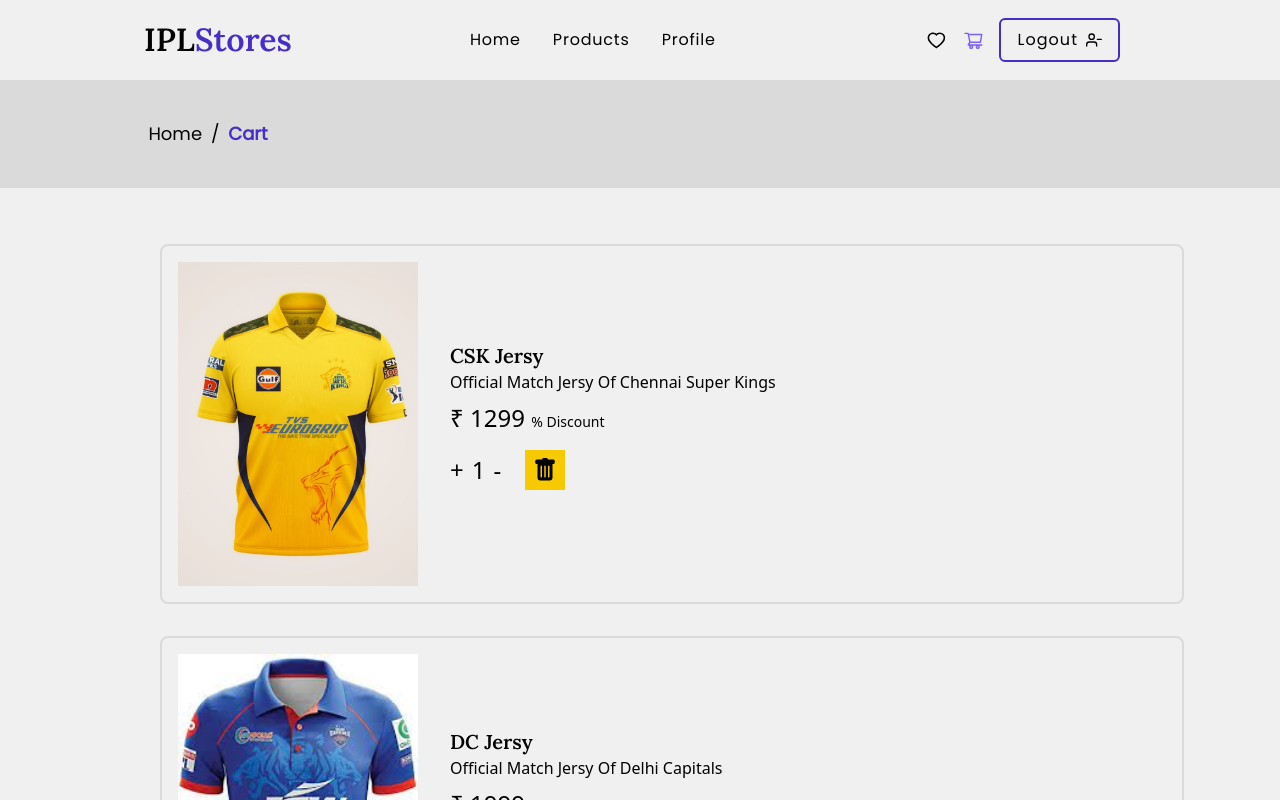
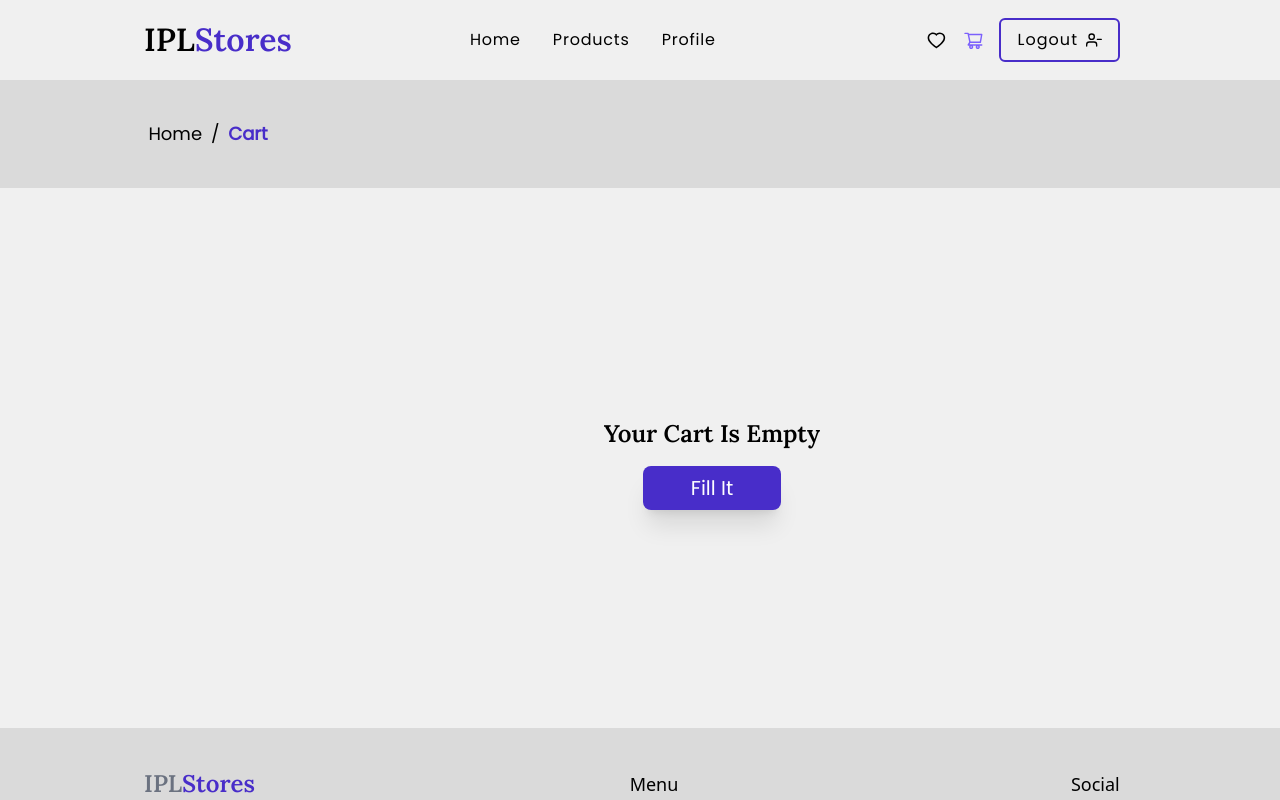
Before and after one commit to the-mainak-banerjee/ipl-stores, a React (Create React App) app: page /cart in a window 1280 px wide. Shown: the top 800 px of the page. Built offline with nearby package versions, Linux system fonts and the light colour scheme.

Commit message:
feat: created button component

```diff
--- a/src/components/FilterBar.jsx
+++ b/src/components/FilterBar.jsx
@@ -1,5 +1,6 @@
 import React from 'react'
 import { useFilter } from '../context/filter-context'
+import { PrimaryButton } from './PrimaryButton'
 
 
 export const FilterBar = () => {
@@ -62,7 +63,7 @@ export const FilterBar = () => {
           <p>{state.priceRange}</p>
         </div>
 
-        <div className='flex flex-col items-start mb-6'>
+        <div className='flex flex-col items-start mb-4'>
           <p className='mb-2 font-lora text-xl'>Sort By</p>
           <span className='flex'>
             <input type='radio' id='lth' name='sortBy' value='Low' checked={state.sortBy === 'Low'} onChange={handleSortBy}/>
@@ -83,7 +84,7 @@ export const FilterBar = () => {
         </div>
 
         <div>
-          <button type='button' className='bg-primary text-white px-4 py-2 hover:bg-secondary hover:text-black' onClick={handleClear}>Clear Filter</button>
+          <PrimaryButton onClick={handleClear}>Clear Filter</PrimaryButton>
         </div>
 
       </aside>
--- a/src/components/Input.jsx
+++ b/src/components/Input.jsx
@@ -38,7 +38,7 @@ export const Input = ({label, type, value, validation, onChange, status }) => {
       </label>
       <input
         id={label}
-        className={`p-3 bg-ternary outline-0 border-2 border-black rounded w-full text-black  ${!validation ? value ? 'border-red-700' : 'focus:outline-2 focus:outline-blue-700' : 'border-green-700'}`}
+        className={`p-3 bg-ternary outline-0 border-2 border-black rounded-lg w-full text-black  ${!validation ? value ? 'border-red-700' : 'focus:outline-2 focus:outline-blue-700' : 'border-green-700'}`}
         type={type}
         required
         value={value}
--- a/src/components/Navbar.jsx
+++ b/src/components/Navbar.jsx
@@ -78,7 +78,7 @@ export const Navbar = () => {
             : <NavLink to='/login'
                 className={(navData) => navData.isActive ? 'underline font-semibold text-primaryHover hidden lg:block' : 'hidden lg:block'}>
                 <buton
-                  className='text-xl flex items-center border-2 border-primary px-4 py-2 rounded-md hover:bg-primary hover:text-white transition-all'>
+                  className='text-xl flex items-center border-2 border-primary px-4 py-2 rounded-lg hover:bg-primary hover:text-white transition-all'>
                   <p className='mr-2'>Login</p>
                   <FiUserPlus/>
                 </buton>
--- /dev/null
+++ b/src/components/PrimaryButton.jsx
@@ -0,0 +1,13 @@
+import React from 'react'
+
+export const PrimaryButton = ({children,onClick, disabled}) => {
+  return (
+    <button
+        className='bg-primary text-white px-12 py-2 rounded-lg text-xl shadow-xl hover:bg-primaryHover hover:scale-105 disabled:bg-[#909090] disabled:text-gray-600 mt-4 mb-2'
+        onClick={onClick}
+        disabled={disabled}
+    >
+      {children}
+    </button>
+  )
+}
--- a/src/components/SideNavBar.jsx
+++ b/src/components/SideNavBar.jsx
@@ -93,7 +93,7 @@ export const SideNavBar = (props) => {
                     <NavLink to='/login'
                         className={(navData) => navData.isActive ? 'font-semibold text-primaryHover' : ''}>
                         <button
-                            className='mr-4 flex items-center tracking-wider text-[1.5rem] border-primary border-2 px-4 py-2 rounded-md hover:bg-primary hover:text-white transition-all'
+                            className='mr-4 flex items-center tracking-wider text-[1.5rem] border-primary border-2 px-4 py-2 rounded-lg hover:bg-primary hover:text-white transition-all'
                             onClick={props.handleSideBar}
                         >
                             <p className='mr-2'>Login</p>
--- a/src/components/index.js
+++ b/src/components/index.js
@@ -10,3 +10,4 @@ export { CartItems } from './CartItems'
 export { CartSummary } from './CartSummary'
 export { Carousel } from './Carousel'
 export { Input } from './Input'
+export { PrimaryButton } from './PrimaryButton'
--- a/src/pages/Cart.jsx
+++ b/src/pages/Cart.jsx
@@ -1,32 +1,32 @@
 import React, { useEffect } from 'react'
 import { Link } from 'react-router-dom'
-import { CartItems, CartSummary, SubNavbar } from '../components'
+import { CartItems, CartSummary, PrimaryButton, SubNavbar } from '../components'
 
 export const Cart = () => {
 
   const cartItems = [
-      {
-        id: 10,
-        name: "CSK Jersy ",
-        description:"Official Match Jersy Of Chennai Super Kings",
-        price: 1299,
-        team: 'csk',
-        catagory: 'jersy',
-        rating: 4.8,
-        discount: 25,
-        src: '../../assets/images/csk/jersy.jpg'
-    },
-    {
-        id: 12,
-        name: "DC Jersy ",
-        description:"Official Match Jersy Of Delhi Capitals",
-        price: 1999,
-        team: 'dc',
-        catagory: 'jersy',
-        rating: 4.8,
-        discount: 20,
-        src: '../../assets/images/dc/jersy.jpg'
-    }
+    //   {
+    //     id: 10,
+    //     name: "CSK Jersy ",
+    //     description:"Official Match Jersy Of Chennai Super Kings",
+    //     price: 1299,
+    //     team: 'csk',
+    //     catagory: 'jersy',
+    //     rating: 4.8,
+    //     discount: 25,
+    //     src: '../../assets/images/csk/jersy.jpg'
+    // },
+    // {
+    //     id: 12,
+    //     name: "DC Jersy ",
+    //     description:"Official Match Jersy Of Delhi Capitals",
+    //     price: 1999,
+    //     team: 'dc',
+    //     catagory: 'jersy',
+    //     rating: 4.8,
+    //     discount: 20,
+    //     src: '../../assets/images/dc/jersy.jpg'
+    // }
   ]
 
   useEffect(() => {
@@ -66,8 +66,8 @@ export const Cart = () => {
         </section>
         : <section className='w-full pl-10 mt-10 lg:pl-36 font-poppins'>
             <div className='h-[60vh] flex flex-col items-center justify-center'>
-              <h3 className='text-2xl font-bold font-lora py-4'>Your Cart Is Empty</h3>
-              <Link to='/products'><button className='bg-primary text-white px-12 py-2 rounded-lg text-xl shadow-xl hover:bg-primaryHover hover:scale-105'>Fill It</button></Link>
+              <h3 className='text-2xl font-bold font-lora'>Your Cart Is Empty</h3>
+              <Link to='/products'><PrimaryButton>Fill It</PrimaryButton></Link>
             </div>
           </section>
       }
--- a/src/pages/FourOFourPage.jsx
+++ b/src/pages/FourOFourPage.jsx
@@ -1,5 +1,6 @@
 import React from 'react'
 import { Link } from 'react-router-dom'
+import { PrimaryButton } from '../components'
 
 export const FourOFourPage = () => {
   return (
@@ -7,8 +8,8 @@ export const FourOFourPage = () => {
       className='w-full pl-10 mt-10 lg:pl-36 font-poppins'>
       <div className='h-[60vh] flex flex-col items-center justify-center'>
           <h1 className='text-[2.5rem] font-bold font-lora text-red-600'>404</h1>
-          <h4 className='text-xl font-bold font-lora pb-4'>The Page You Are Searching For Is Not available...<span role="img" aria-label="searching">🧐</span></h4>
-          <Link to='/'><button className='bg-primary text-white px-12 py-2 rounded-lg text-xl shadow-xl hover:bg-primaryHover hover:scale-105'>Back To Home</button></Link>
+          <h4 className='text-xl font-bold font-lora'>The Page You Are Searching For Is Not available...<span role="img" aria-label="searching">🧐</span></h4>
+          <Link to='/'><PrimaryButton>Back To Home</PrimaryButton></Link>
       </div>
     </section>
   )
--- a/src/pages/Signup.jsx
+++ b/src/pages/Signup.jsx
@@ -2,6 +2,7 @@ import React, { useEffect, useState } from 'react'
 import { Link } from 'react-router-dom'
 import { Input } from '../components/Input';
 import { FaUserCheck } from 'react-icons/fa'
+import { PrimaryButton } from '../components';
 
 
 export const Signup = () => {
@@ -70,9 +71,9 @@ export const Signup = () => {
                 value={signUpData.password}
                 onChange={(e) => setSignUpData(prevData => ({...prevData, password:e.target.value}))}
               />
-              <button disabled={!isValidEmail || !isValidPassword || !isValidName} className='bg-primary hover:bg-primaryHover hover:text-black py-3 mt-6 mb-2 rounded font-bold disabled:bg-[#909090] disabled:text-gray-600'>
+              <PrimaryButton disabled={!isValidEmail || !isValidPassword || !isValidName} >
                 Sign Up
-              </button>
+              </PrimaryButton>
               <Link to='/login' className='flex items-center justify-center text-lg font-lora text-primaryHover hover:text-primary cursor-pointer'>
                 <FaUserCheck size='20px'/>
                 <h3 className='ml-2'>Already Have An Account?</h3>
--- a/src/pages/WishList.jsx
+++ b/src/pages/WishList.jsx
@@ -1,54 +1,54 @@
 import React from 'react'
 import { Link } from 'react-router-dom'
-import { ProductList } from '../components'
+import { PrimaryButton, ProductList } from '../components'
 
 export const WishList = () => {
 
     const wishListItems = [
-        {
-          id: 10,
-          name: "CSK Jersy ",
-          description:"Official Match Jersy Of Chennai Super Kings",
-          price: 1299,
-          team: 'csk',
-          catagory: 'jersy',
-          rating: 4.8,
-          discount: 25,
-          src: '../../assets/images/csk/jersy.jpg'
-      },
-        {
-          id: 10,
-          name: "CSK Jersy ",
-          description:"Official Match Jersy Of Chennai Super Kings",
-          price: 1299,
-          team: 'csk',
-          catagory: 'jersy',
-          rating: 4.8,
-          discount: 25,
-          src: '../../assets/images/csk/jersy.jpg'
-      },
-        {
-          id: 10,
-          name: "CSK Jersy ",
-          description:"Official Match Jersy Of Chennai Super Kings",
-          price: 1299,
-          team: 'csk',
-          catagory: 'jersy',
-          rating: 4.8,
-          discount: 25,
-          src: '../../assets/images/csk/jersy.jpg'
-      },
-      {
-          id: 12,
-          name: "DC Jersy ",
-          description:"Official Match Jersy Of Delhi Capitals",
-          price: 1999,
-          team: 'dc',
-          catagory: 'jersy',
-          rating: 4.8,
-          discount: 20,
-          src: '../../assets/images/dc/jersy.jpg'
-      }
+      //   {
+      //     id: 10,
+      //     name: "CSK Jersy ",
+      //     description:"Official Match Jersy Of Chennai Super Kings",
+      //     price: 1299,
+      //     team: 'csk',
+      //     catagory: 'jersy',
+      //     rating: 4.8,
+      //     discount: 25,
+      //     src: '../../assets/images/csk/jersy.jpg'
+      // },
+      //   {
+      //     id: 10,
+      //     name: "CSK Jersy ",
+      //     description:"Official Match Jersy Of Chennai Super Kings",
+      //     price: 1299,
+      //     team: 'csk',
+      //     catagory: 'jersy',
+      //     rating: 4.8,
+      //     discount: 25,
+      //     src: '../../assets/images/csk/jersy.jpg'
+      // },
+      //   {
+      //     id: 10,
+      //     name: "CSK Jersy ",
+      //     description:"Official Match Jersy Of Chennai Super Kings",
+      //     price: 1299,
+      //     team: 'csk',
+      //     catagory: 'jersy',
+      //     rating: 4.8,
+      //     discount: 25,
+      //     src: '../../assets/images/csk/jersy.jpg'
+      // },
+      // {
+      //     id: 12,
+      //     name: "DC Jersy ",
+      //     description:"Official Match Jersy Of Delhi Capitals",
+      //     price: 1999,
+      //     team: 'dc',
+      //     catagory: 'jersy',
+      //     rating: 4.8,
+      //     discount: 20,
+      //     src: '../../assets/images/dc/jersy.jpg'
+      // }
     ]
 
   return (
@@ -60,8 +60,8 @@ export const WishList = () => {
           : <section
                   className='w-full pl-10 mt-10 lg:pl-36 font-poppins'>
                   <div className='h-[60vh] flex flex-col items-center justify-center'>
-                      <h3 className='text-2xl font-bold font-lora py-4'>Your Wishlist Is Empty</h3>
-                      <Link to='/products'><button className='bg-primary text-white px-12 py-2 rounded-lg text-xl shadow-xl hover:bg-primaryHover hover:scale-105'>Fill It</button></Link>
+                      <h3 className='text-2xl font-bold font-lora'>Your Wishlist Is Empty</h3>
+                      <Link to='/products'><PrimaryButton>Fill It</PrimaryButton></Link>
                   </div>
               </section>
         }
```
Also changed, not shown: src/pages/Login.jsx (+4 -3 lines).
